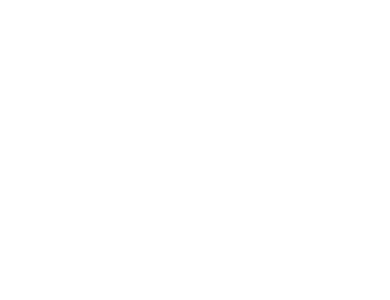
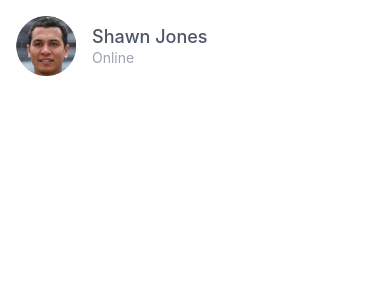
Before and after one commit to umardev500/messaging-ui, a React Native app: screen /ChatRoomStack in a window 390 px wide. Shown: the top 300 px of the page. Built offline with nearby package versions, Linux system fonts and the light colour scheme.

Commit message:
add initial chat header

```diff
--- /dev/null
+++ b/app/components/organisms/header/ChatHeader.tsx
@@ -0,0 +1,33 @@
+import { Avatar, Name, Text } from '@app/components/atoms';
+import { colors } from '@app/constants';
+import React from 'react';
+import { StyleSheet, View } from 'react-native';
+
+export const ChatHeader: React.FC = () => {
+  return (
+    <View style={styles.container}>
+      <View style={styles.userInfoContainer}>
+        <Avatar source={require('@assets/images/avatars/avatar-4.png')} />
+        <View style={styles.userInfo}>
+          <Name>Shawn Jones</Name>
+          <Text color={colors.gray[400]}>Online</Text>
+        </View>
+      </View>
+    </View>
+  );
+};
+
+const styles = StyleSheet.create({
+  container: {
+    paddingHorizontal: 16,
+    paddingVertical: 16,
+  },
+  userInfoContainer: {
+    flexDirection: 'row',
+    alignItems: 'center',
+    gap: 16,
+  },
+  userInfo: {
+    gap: 2,
+  },
+});
--- a/app/components/organisms/header/index.ts
+++ b/app/components/organisms/header/index.ts
@@ -1 +1,2 @@
 export * from './MainHeader';
+export * from './ChatHeader';
--- a/app/components/pages/chatRoom/ChatRoomPage.tsx
+++ b/app/components/pages/chatRoom/ChatRoomPage.tsx
@@ -1,9 +1,14 @@
+import { ChatHeader } from '@app/components/organisms';
 import { colors } from '@app/constants';
 import React from 'react';
 import { StyleSheet, View } from 'react-native';
 
 export const ChatRoomPage: React.FC = () => {
-  return <View style={styles.container} />;
+  return (
+    <View style={styles.container}>
+      <ChatHeader />
+    </View>
+  );
 };
 
 const styles = StyleSheet.create({
```
